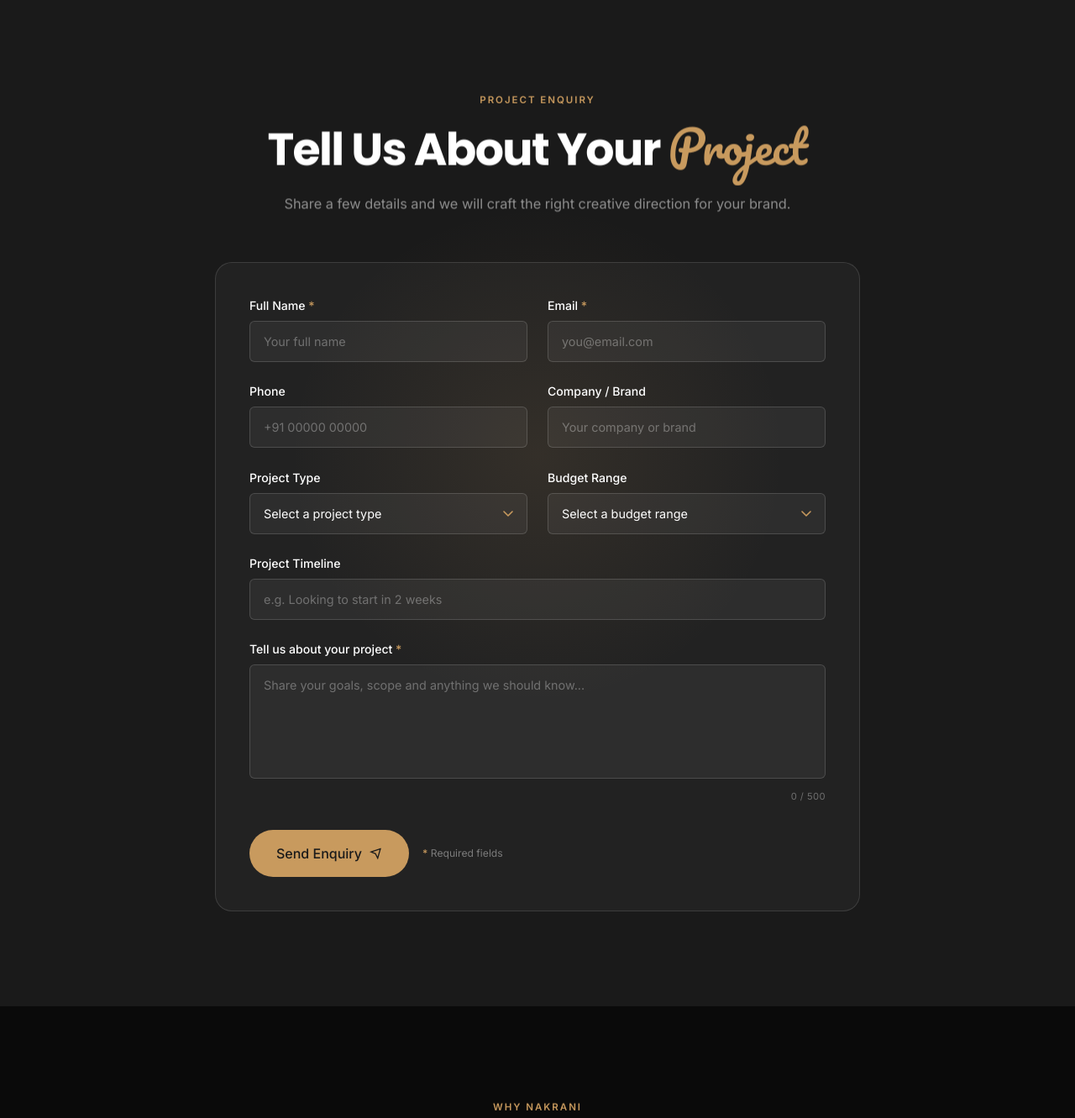
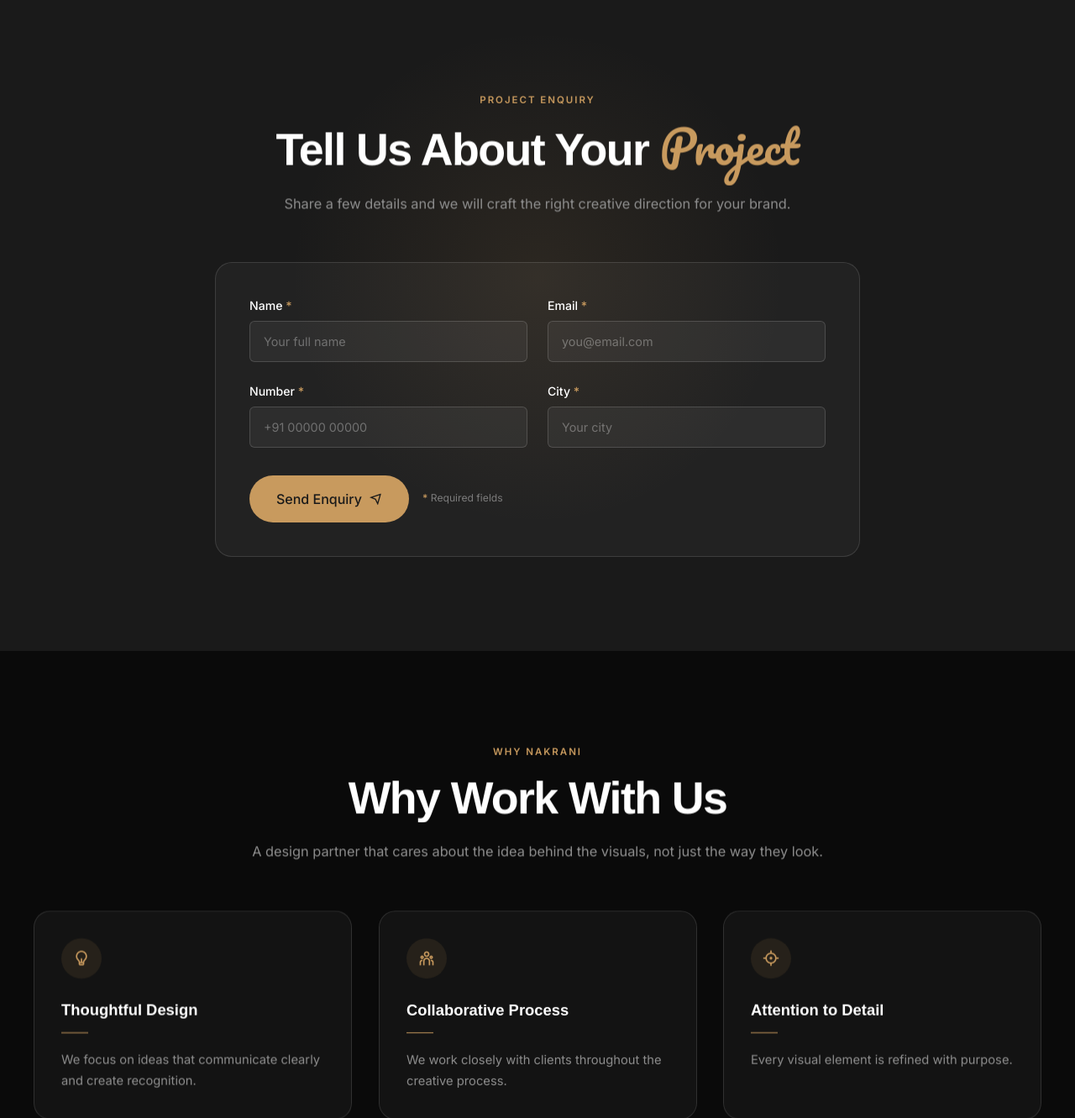
Before and after one commit to shreehariitsolutions19/Nakrani-Production, a Django app: page /contact/ in a window 1280 px wide. Shown: the part 1363-2694 px from the top of the page at 84% size. Run offline with Django 5.2, Linux system fonts and the light colour scheme; data comes from the database, SQL or seed files in the repository; some libraries are stand-ins or nearby versions.

Commit message:
Update homepage typography and contact form
Co-authored-by: Copilot <223556219+Copilot@users.noreply.github.com>

```diff
--- a/website/static/site/reference.css
+++ b/website/static/site/reference.css
@@ -1,4 +1,4 @@
-@import url("https://fonts.googleapis.com/css2?family=Inter:wght@400;500;600;700&family=Poppins:wght@400;500;600;700&family=Pacifico&display=swap");
+@import url("https://fonts.googleapis.com/css2?family=Inter:wght@400;500;600;700;800&family=Manrope:wght@400;500;600;700;800&family=Pacifico&display=swap");
 
 *,
 :before,
@@ -76,13 +76,14 @@ html,
     font-feature-settings: normal;
     font-variation-settings: normal;
     -webkit-tap-highlight-color: transparent;
-    font-family: Inter, system-ui, sans-serif;
+    font-family: Manrope, Inter, system-ui, sans-serif;
     line-height: 1.5
 }
 
 body {
     line-height: inherit;
-    margin: 0
+    margin: 0;
+    font-family: Manrope, Inter, system-ui, sans-serif;
 }
 
 a {
@@ -862,11 +863,15 @@ body {
 }
 
 .font-heading {
-    font-family: Poppins, Inter, system-ui, sans-serif
+    font-family: Manrope, Inter, system-ui, sans-serif;
+    letter-spacing: -0.04em;
+    font-weight: 700
 }
 
 .font-script {
-    font-family: Pacifico, cursive
+    font-family: Manrope, Inter, sans-serif;
+    letter-spacing: -0.02em;
+    font-weight: 800
 }
 
 .text-2xl {
--- a/website/templates/website/contact.html
+++ b/website/templates/website/contact.html
@@ -878,7 +878,7 @@
           {% csrf_token %}
           <div class="c-grid2" data-stagger="2">
             <div class="c-field{% if form and form.name.errors %} has-error{% endif %}" data-reveal>
-              <label for="contact-name">Full Name <b>*</b></label>
+              <label for="contact-name">Name <b>*</b></label>
               <input class="c-input" id="contact-name" name="name" type="text" autocomplete="name" value="{{ request.POST.name|default:'' }}" placeholder="Your full name" required>
               {% if form and form.name.errors %}<span class="c-error">{{ form.name.errors|join:', ' }}</span>{% endif %}
             </div>
@@ -890,51 +890,13 @@
             </div>
 
             <div class="c-field" data-reveal>
-              <label for="contact-phone">Phone</label>
-              <input class="c-input" id="contact-phone" name="phone" type="tel" autocomplete="tel" value="{{ request.POST.phone|default:'' }}" placeholder="+91 00000 00000">
+              <label for="contact-phone">Number <b>*</b></label>
+              <input class="c-input" id="contact-phone" name="phone" type="tel" autocomplete="tel" value="{{ request.POST.phone|default:'' }}" placeholder="+91 00000 00000" required>
             </div>
 
             <div class="c-field" data-reveal>
-              <label for="contact-company">Company / Brand</label>
-              <input class="c-input" id="contact-company" name="company" type="text" autocomplete="organization" value="{{ request.POST.company|default:'' }}" placeholder="Your company or brand">
-            </div>
-
-            <div class="c-field" data-reveal>
-              <label for="contact-type">Project Type</label>
-              <select class="c-select" id="contact-type" name="project_type">
-                <option value="">Select a project type</option>
-                <option {% if request.POST.project_type == 'Brand Identity' %}selected{% endif %}>Brand Identity</option>
-                <option {% if request.POST.project_type == 'Logo Design' %}selected{% endif %}>Logo Design</option>
-                <option {% if request.POST.project_type == 'Packaging' %}selected{% endif %}>Packaging</option>
-                <option {% if request.POST.project_type == 'Print Design' %}selected{% endif %}>Print Design</option>
-                <option {% if request.POST.project_type == 'Social Media' %}selected{% endif %}>Social Media</option>
-                <option {% if request.POST.project_type == 'Digital Design' %}selected{% endif %}>Digital Design</option>
-                <option {% if request.POST.project_type == 'Other' %}selected{% endif %}>Other</option>
-              </select>
-            </div>
-
-            <div class="c-field" data-reveal>
-              <label for="contact-budget">Budget Range</label>
-              <select class="c-select" id="contact-budget" name="budget">
-                <option value="">Select a budget range</option>
-                <option {% if request.POST.budget == 'Under ₹25,000' %}selected{% endif %}>Under ₹25,000</option>
-                <option {% if request.POST.budget == '₹25,000–₹50,000' %}selected{% endif %}>₹25,000–₹50,000</option>
-                <option {% if request.POST.budget == '₹50,000–₹1,00,000' %}selected{% endif %}>₹50,000–₹1,00,000</option>
-                <option {% if request.POST.budget == '₹1,00,000+' %}selected{% endif %}>₹1,00,000+</option>
-                <option {% if request.POST.budget == 'Not Sure Yet' %}selected{% endif %}>Not Sure Yet</option>
-              </select>
-            </div>
-
-            <div class="c-field full" data-reveal>
-              <label for="contact-timeline">Project Timeline</label>
-              <input class="c-input" id="contact-timeline" name="project_timeline" type="text" value="{{ request.POST.project_timeline|default:'' }}" placeholder="e.g. Looking to start in 2 weeks">
-            </div>
-
-            <div class="c-field full{% if form and form.message.errors %} has-error{% endif %}" data-reveal>
-              <label for="contact-message">Tell us about your project <b>*</b></label>
-              <textarea class="c-textarea" id="contact-message" name="message" rows="5" maxlength="500" placeholder="Share your goals, scope and anything we should know..." required>{{ request.POST.message|default:'' }}</textarea>
-              <span class="c-count" id="msgCount">0 / 500</span>
-              {% if form and form.message.errors %}<span class="c-error">{{ form.message.errors|join:', ' }}</span>{% endif %}
+              <label for="contact-city">City <b>*</b></label>
+              <input class="c-input" id="contact-city" name="city" type="text" value="{{ request.POST.city|default:'' }}" placeholder="Your city" required>
             </div>
           </div>
 
--- a/website/templates/website/home.html
+++ b/website/templates/website/home.html
@@ -13,8 +13,8 @@
         <div class="inline-flex items-center gap-2 mb-6"><span
             class="text-brand-500 text-xs font-semibold uppercase tracking-widest">We Are</span><span
             class="text-white/60 text-xs font-semibold uppercase tracking-widest">Nakrani Production</span></div>
-        <h1 class="font-heading text-4xl sm:text-5xl md:text-6xl lg:text-7xl font-bold text-white leading-tight mb-6">We
-          Create <span class="font-script text-brand-500 font-normal block sm:inline">visual</span><br />Experiences
+        <h1 class="font-heading text-4xl sm:text-5xl md:text-6xl lg:text-7xl font-bold text-white leading-[0.9] mb-6">
+          We Create <span class="text-brand-500" style="font-family: 'Manrope', 'Inter', sans-serif; font-weight: 800; letter-spacing: -0.04em;">visual</span><br />Experiences
         </h1>
         <p class="text-dark-500 text-base md:text-lg leading-relaxed max-w-lg mx-auto lg:mx-0 mb-8">We combine
           creativity, strategy and design to create stunning visuals that inspire and engage.
--- a/website/templates/website/portfolio.html
+++ b/website/templates/website/portfolio.html
@@ -737,7 +737,7 @@
       <div class="p-grid" data-stagger="3">
         {% for project in projects %}
         <a class="p-card" data-reveal="scale" href="{% url 'portfolio_detail' project.slug %}">
-          {% if project.image %}<img src="{{ project.image.url }}" alt="{{ project.title }}" loading="lazy">{% else %}<img src="{% static 'site/images/4_moon-cosmetics.jpg' %}" alt="{{ project.title }}" loading="lazy">{% endif %}
+          <img src="{{ project.image_url }}" alt="{{ project.title }}" loading="lazy">
           <div class="p-card-shade"></div>
           <div class="p-card-info">
             <span class="p-card-cat">{{ project.category }} · {{ project.year|default:"2026" }}</span>
@@ -768,7 +768,7 @@
       <div class="p-flayout">
         <div data-reveal="left">
           <a class="p-fimage" href="{% url 'portfolio_detail' featured_project.slug %}">
-            {% if featured_project.image %}<img data-img-parallax src="{{ featured_project.image.url }}" alt="{{ featured_project.title }} featured project">{% else %}<img data-img-parallax src="{% static 'site/images/4_moon-cosmetics.jpg' %}" alt="{{ featured_project.title }} featured project">{% endif %}
+            <img data-img-parallax src="{{ featured_project.image_url }}" alt="{{ featured_project.title }} featured project">
             <div class="p-fshade"></div>
           </a>
         </div>
--- a/website/templates/website/portfolio_detail.html
+++ b/website/templates/website/portfolio_detail.html
@@ -197,7 +197,7 @@
       <div class="pd-cover pd-parallax hero-art" data-depth="10">
         <div class="pd-cover-frame">
           {% if project.image %}
-            <img src="{{ project.image.url }}" alt="{{ project.title }} — {{ project.category }}" loading="eager">
+            <img src="{{ project.image_url }}" alt="{{ project.title }} — {{ project.category }}" loading="eager">
           {% else %}
             <img src="{% static 'site/images/portfolio-hero.webp' %}" alt="{{ project.title }} — {{ project.category }}" loading="eager">
           {% endif %}
@@ -303,7 +303,7 @@
             {% endfor %}
           {% else %}
             <button type="button" class="pd-thumb pd-thumb--wide" data-lightbox aria-label="Open {{ project.title }} additional image">
-              <img src="{% if project.image %}{{ project.image.url }}{% else %}{% static 'site/images/portfolio-hero.webp' %}{% endif %}" alt="{{ project.title }} additional project visual" loading="lazy" decoding="async">
+              <img src="{{ project.image_url }}" alt="{{ project.title }} additional project visual" loading="lazy" decoding="async">
               <div class="veil"><span class="pd-zoom"><i class="ri-zoom-in-line"></i></span></div>
             </button>
           {% endif %}
--- a/website/templates/website/service_detail.html
+++ b/website/templates/website/service_detail.html
@@ -714,7 +714,7 @@
       </div>
 
       <div class="d-art hero-art">
-        {% if service.image %}<img src="{{ service.image.url }}" alt="{{ service.title }} — Nakrani Production service">{% else %}<img src="{% static 'site/images/services-hero.webp' %}" alt="{{ service.title }} — Nakrani Production service">{% endif %}
+        <img src="{{ service.image_url }}" alt="{{ service.title }} — Nakrani Production service">
         <div class="d-badge"><strong>{{ service.order|stringformat:"02d" }}</strong><span>Service</span></div>
       </div>
     </div>
@@ -811,7 +811,7 @@
         {% for project in related_projects %}
         <a class="work-card" data-reveal="scale" href="{% url 'portfolio_detail' project.slug %}">
           <div class="work-image">
-            {% if project.image %}<img src="{{ project.image.url }}" alt="{{ project.title }} — {{ project.category }} project">{% else %}<img src="{% static 'site/images/4_moon-cosmetics.jpg' %}" alt="{{ project.title }} — project">{% endif %}
+            <img src="{{ project.image_url }}" alt="{{ project.title }} — {{ project.category }} project">
             <div class="work-overlay">
               <span class="work-meta">{{ project.category }} · {{ project.year|default:"2026" }}</span>
               <h3>{{ project.title }}</h3>
--- a/website/views.py
+++ b/website/views.py
@@ -102,12 +102,12 @@ def portfolio_detail(request, slug):
     }
 
     gallery = fallback_gallery.get(project.slug, [
-        project.image.url if project.image else "site/images/portfolio-hero.webp",
+        project.image_url,
         "site/images/portfolio-hero.webp",
         "site/images/services-hero.webp",
     ])
     if project.image:
-        gallery = [project.image.url] + [item for item in gallery if item != project.image.url][:2]
+        gallery = [project.image_url] + [item for item in gallery if item != project.image_url][:2]
 
     service_groups = {
         "Branding": ["Brand Strategy", "Visual Identity", "Brand System", "Campaign Assets"],
@@ -160,18 +160,16 @@ def contact(request):
         name = request.POST.get("name", "").strip()
         email = request.POST.get("email", "").strip()
         phone = request.POST.get("phone", "").strip()
-        company = request.POST.get("company", "").strip()
-        project_type = request.POST.get("project_type", "").strip()
-        budget = request.POST.get("budget", "").strip()
-        project_timeline = request.POST.get("project_timeline", "").strip()
-        message = request.POST.get("message", "").strip()
-        if not name or not email or not message:
-            messages.error(request, "Please fill in your name, email and message.")
+        city = request.POST.get("city", "").strip()
+        if not name or not email or not phone or not city:
+            messages.error(request, "Please fill in your name, email, phone number and city.")
         else:
             submission = ContactSubmission.objects.create(
-                name=name, email=email, phone=phone, company=company,
-                project_type=project_type, budget=budget,
-                project_timeline=project_timeline, message=message,
+                name=name,
+                email=email,
+                phone=phone,
+                city=city,
+                message="",
             )
             url = (SiteSettings.objects.first().google_form_url if SiteSettings.objects.first() else "") or getattr(settings, "GOOGLE_FORM_URL", "")
             if url:
@@ -180,11 +178,7 @@ def contact(request):
                     "GOOGLE_FORM_ENTRY_NAME": name,
                     "GOOGLE_FORM_ENTRY_EMAIL": email,
                     "GOOGLE_FORM_ENTRY_PHONE": phone,
-                    "GOOGLE_FORM_ENTRY_COMPANY": company,
-                    "GOOGLE_FORM_ENTRY_PROJECT_TYPE": project_type,
-                    "GOOGLE_FORM_ENTRY_BUDGET": budget,
-                    "GOOGLE_FORM_ENTRY_TIMELINE": project_timeline,
-                    "GOOGLE_FORM_ENTRY_MESSAGE": message,
+                    "GOOGLE_FORM_ENTRY_CITY": city,
                 }
                 for key, value in mappings.items():
                     entry = getattr(settings, key, "")
```
Also changed, not shown: website/models.py (+22 -1 lines).
